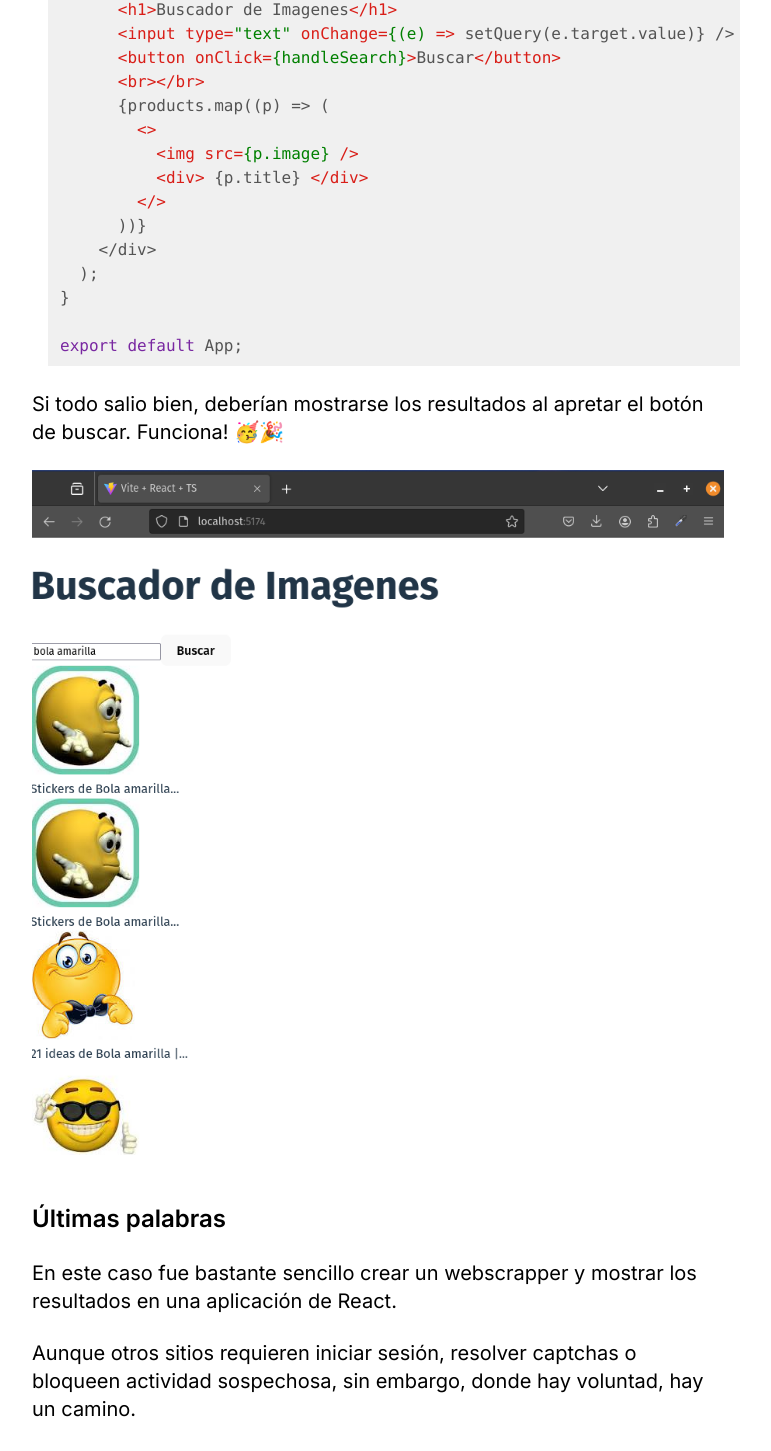
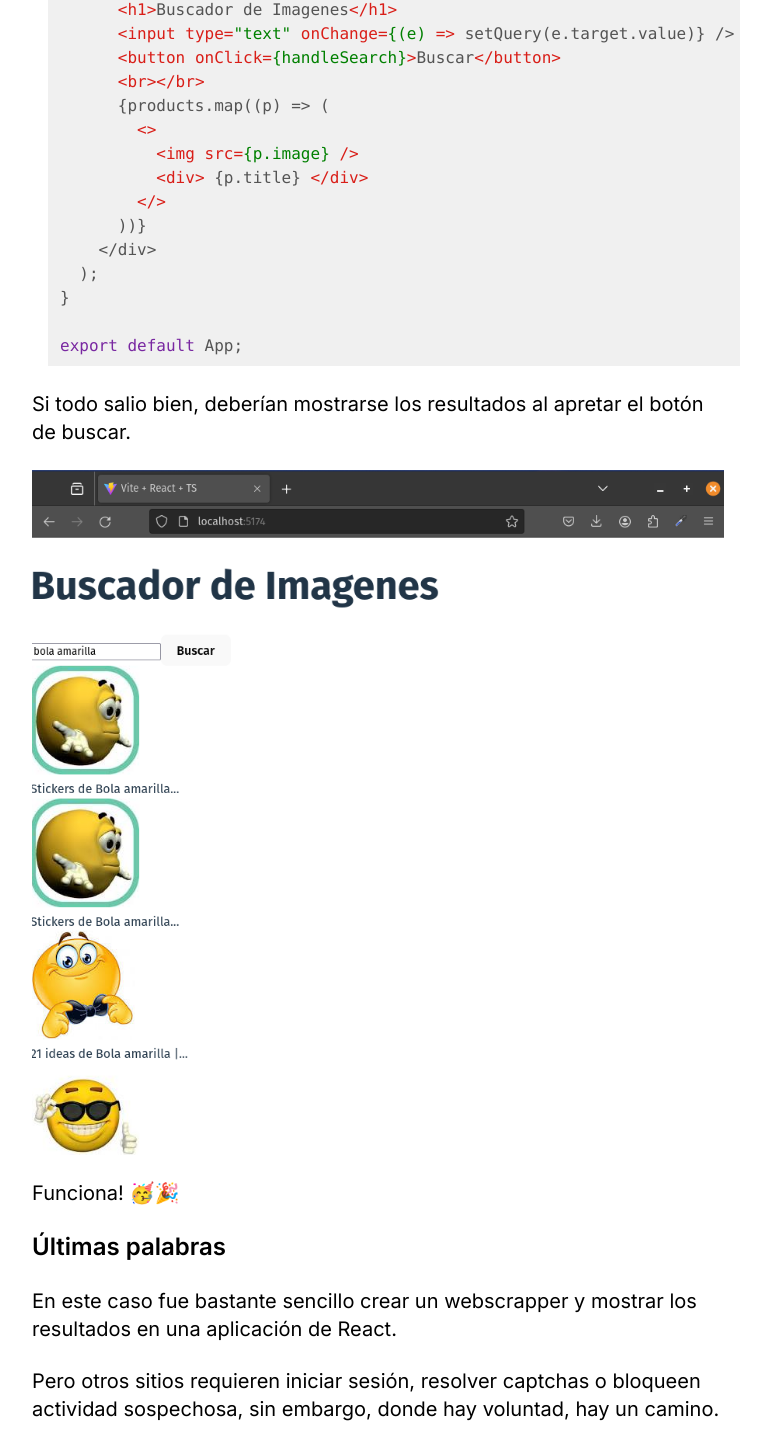
Before and after one commit to sergiolozav2/precios-bo, a React (Vite) app: page /functions in a window 1280 px wide. Shown: the part 7448-8899 px from the top of the page, without its empty margins (262-1033 px from the left). Built offline with nearby package versions, Linux system fonts and the light colour scheme.

Commit message:
feat: Code splitting para FunctionPage

```diff
--- /dev/null
+++ b/src/components/SuspenseFallbackPage.tsx
@@ -0,0 +1,12 @@
+import { LoadingWrapper } from "./LoadingWrapper";
+import { PageHeaderWrapper } from "./PageHeaderWrapper";
+
+export function SuspenseFallbackPage() {
+  return (
+    <LoadingWrapper className="bg-transparent" size={36} loading={true}>
+      <PageHeaderWrapper>
+        <div></div>
+      </PageHeaderWrapper>
+    </LoadingWrapper>
+  );
+}
--- a/src/modules/guide_blog/FunctionPage.tsx
+++ b/src/modules/guide_blog/FunctionPage.tsx
@@ -3,7 +3,7 @@ import { AuthorCard } from "./components/AuthorCard";
 import { CodeSection } from "./components/CodeSection";
 import { CommandSpan } from "./components/CommandSpan";
 
-export function FunctionPage() {
+export default function FunctionPage() {
   return (
     <>
       <PageHeaderWrapper minHeight="200px">
@@ -217,17 +217,17 @@ export function FunctionPage() {
           />
           <p>
             Si todo salio bien, deberían mostrarse los resultados al apretar el
-            botón de buscar. Funciona! 🥳🎉
+            botón de buscar.
           </p>
           <img src="./assets/blog/resultados.png" />
-          <p> </p>
+          <p> Funciona! 🥳🎉</p>
           <h2 className="text-2xl font-semibold">Últimas palabras</h2>
           <p>
             En este caso fue bastante sencillo crear un webscrapper y mostrar
             los resultados en una aplicación de React.
           </p>
           <p>
-            Aunque otros sitios requieren iniciar sesión, resolver
+            Pero otros sitios requieren iniciar sesión, resolver
             captchas o bloqueen actividad sospechosa, sin embargo, donde hay
             voluntad, hay un camino.
           </p>
--- /dev/null
+++ b/src/routes/lazyModules.ts
@@ -0,0 +1,5 @@
+import { lazy } from "react";
+
+export const FunctionPage = lazy(
+  () => import("../modules/guide_blog/FunctionPage")
+);
--- a/src/routes/routes.tsx
+++ b/src/routes/routes.tsx
@@ -1,8 +1,10 @@
 import { createBrowserRouter } from "react-router-dom";
 import App from "../App";
 import { SearchProductsPage } from "../modules/searchProducts/SearchProductsPage";
-import { FunctionPage } from "../modules/guide_blog/FunctionPage";
+import { Suspense } from "react";
 import { ContactPage } from "../pages/ContactPage";
+import { FunctionPage } from "./lazyModules";
+import { SuspenseFallbackPage } from "../components/SuspenseFallbackPage";
 
 export const routesNames = {
   Inicio: "/",
@@ -21,7 +23,11 @@ export const router = createBrowserRouter([
       },
       {
         path: routesNames.Funcion,
-        element: <FunctionPage />,
+        element: (
+          <Suspense fallback={<SuspenseFallbackPage />}>
+            <FunctionPage />
+          </Suspense>
+        ),
       },
       {
         path: routesNames.Contacto,
```
